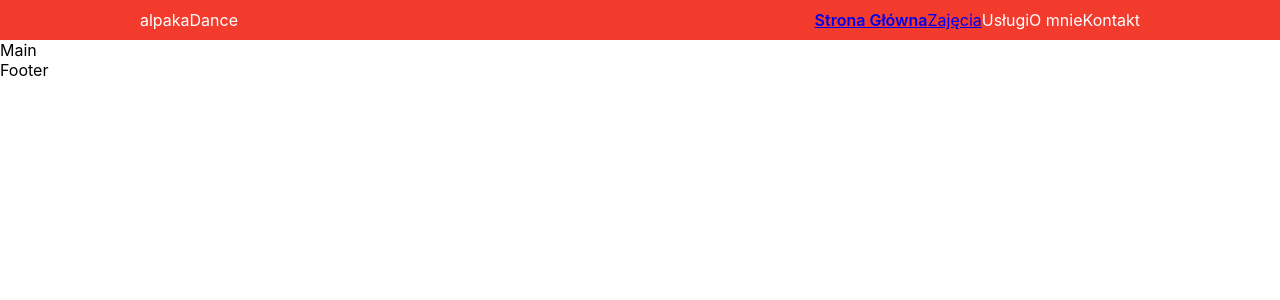
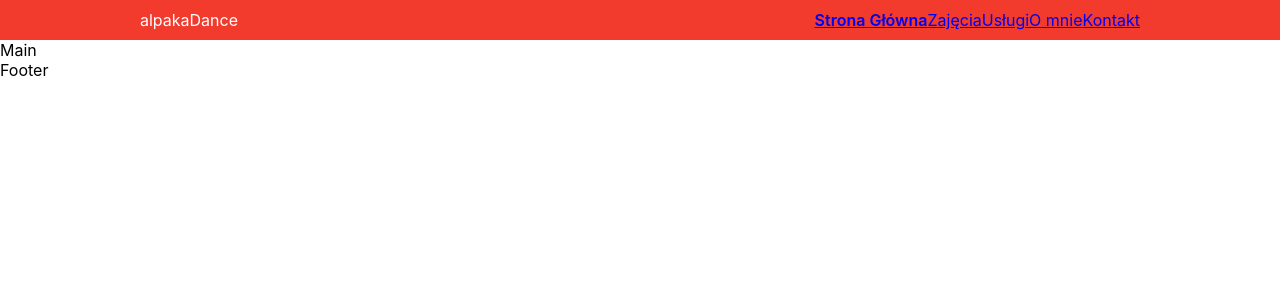
Before and after one commit to sylvestertarnowski/apaka-dance, a React (Create React App) app: page / in a window 1280 px wide. Shown: the top 300 px of the page. Built offline with nearby package versions, Linux system fonts and the light colour scheme.

Commit message:
repace divs with NavLink component on navbar left side

```diff
--- a/src/components/Header.tsx
+++ b/src/components/Header.tsx
@@ -19,9 +19,18 @@ const Header: React.FC = () => {
                             text="Zajęcia"
                             nav="classes"
                         />
-                        <div>Usługi</div>
-                        <div>O mnie</div>
-                        <div>Kontakt</div>
+                        <NavLink
+                            text="Usługi"
+                            nav="services"
+                        />
+                        <NavLink
+                            text="O mnie"
+                            nav="about"
+                        />
+                        <NavLink
+                            text="Kontakt"
+                            nav="contact"
+                        />
                     </div>
                 </div>
             </WidthWrapper>
```
